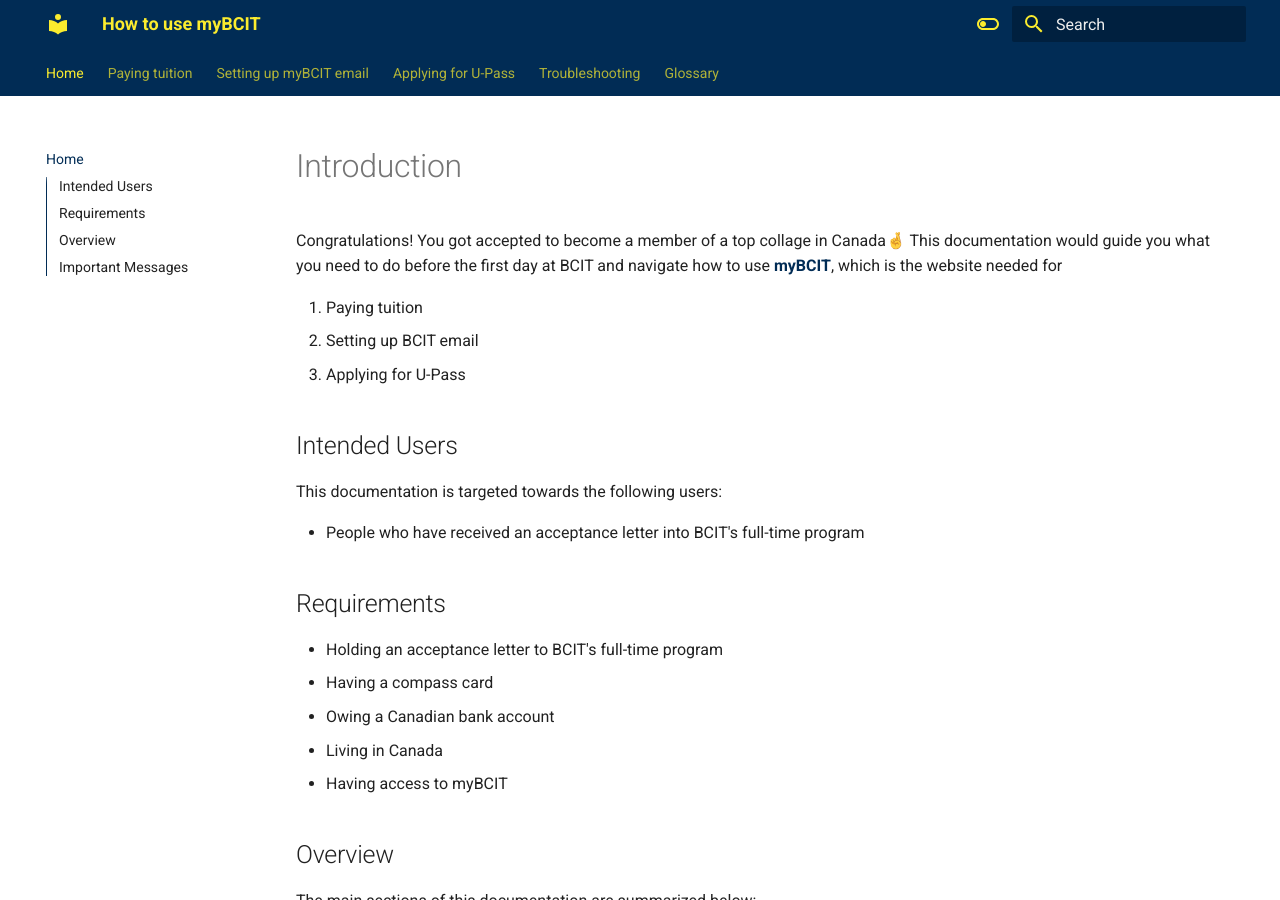
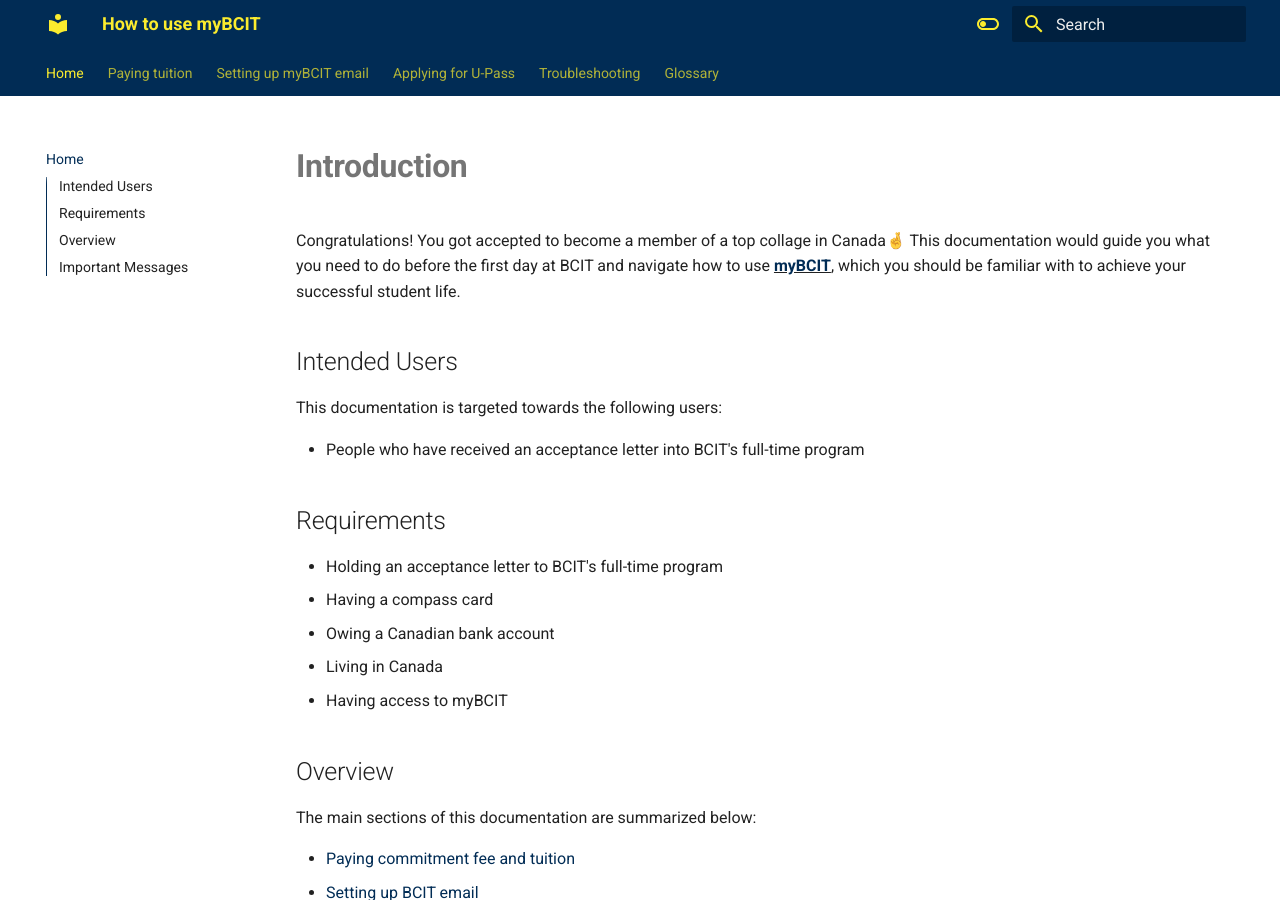
Before and after one commit to TatsunoriMarumo/myBCIT-Guide, an MkDocs documentation site: the page built from docs/index.md, in a window 1280 px wide and 900 px high. Built offline with MkDocs 1.6.1 and Material for MkDocs 9.7.7, drawn with Linux system fonts in a browser that asks for light colours; nearby versions of some CDN libraries; comment, search, counter and statistics services are not loaded.

```diff
--- a/docs/index.md
+++ b/docs/index.md
@@ -1,10 +1,6 @@
-# Introduction
+# **Introduction**
 
-Congratulations! You got accepted to become a member of a top collage in Canada🤞 This documentation would guide you what you need to do before the first day at BCIT and navigate how to use <span class="tag">[**myBCIT**](https://my.bcit.ca/)</span>, which is the website needed for
-
-1. Paying tuition
-2. Setting up BCIT email
-3. Applying for U-Pass
+Congratulations! You got accepted to become a member of a top collage in Canada🤞 This documentation would guide you what you need to do before the first day at BCIT and navigate how to use **<u>[myBCIT](https://my.bcit.ca/)</u>**, which you should be familiar with to achieve your successful student life.
 
 
 
@@ -23,9 +19,9 @@ This documentation is targeted towards the following users:
 ## Overview
 The main sections of this documentation are summarized below:
 
-- **[Paying commitment fee and tuition](paying-tuition)**
-- **[Setting up BCIT email](setting-up-email)**
-- **[Applying for U-Pass](applying-for-upass.md)**
+- [Paying commitment fee and tuition](paying-tuition)
+- [Setting up BCIT email](setting-up-email)
+- [Applying for U-Pass](applying-for-upass.md)
 
 ## Important Messages
 !!! note
```
Also changed, not shown: docs/Glossary.md (+3 -1 lines), docs/applying-for-upass.md (+2 -2 lines), docs/paying-tuition.md (+8 -8 lines), docs/setting-up-email.md (+3 -3 lines), docs/troubleshooting.md (+7 -5 lines).
